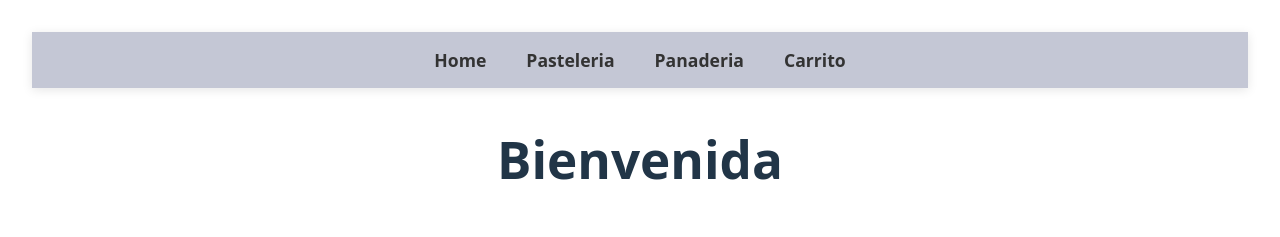
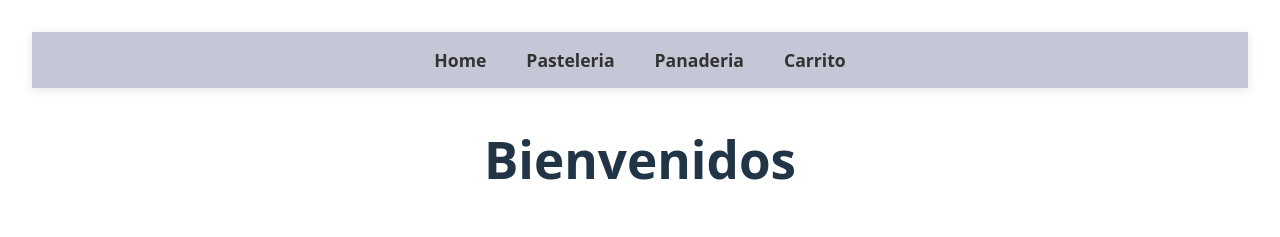
Before and after one commit to antonyperalta-hug/Pre-Entrega-React, a React (Vite) app: page / in a window 1280 px wide. Shown: the top 237 px of the page. Built offline with nearby package versions, Linux system fonts and the light colour scheme.

Commit message:
Add files via upload
actualizacion

```diff
--- a/src/components/ItemListContainer/ItemListContainer.jsx
+++ b/src/components/ItemListContainer/ItemListContainer.jsx
@@ -22,7 +22,7 @@ export const ItemListContainer = () => {
 
     return  (
         <section>
-            <h1>Bienvenida</h1>
+            <h1>Bienvenidos</h1>
             <ItemList list={products} />
         </section>
     );
```
